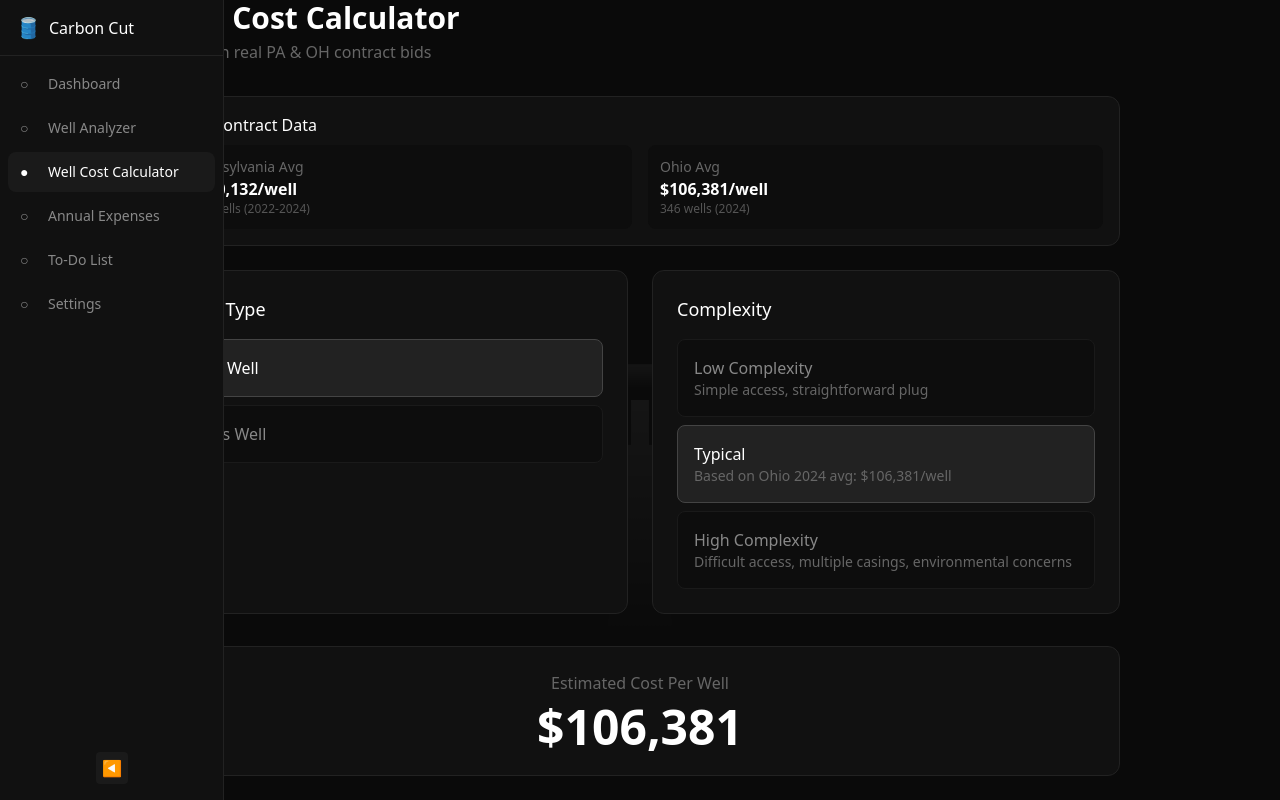
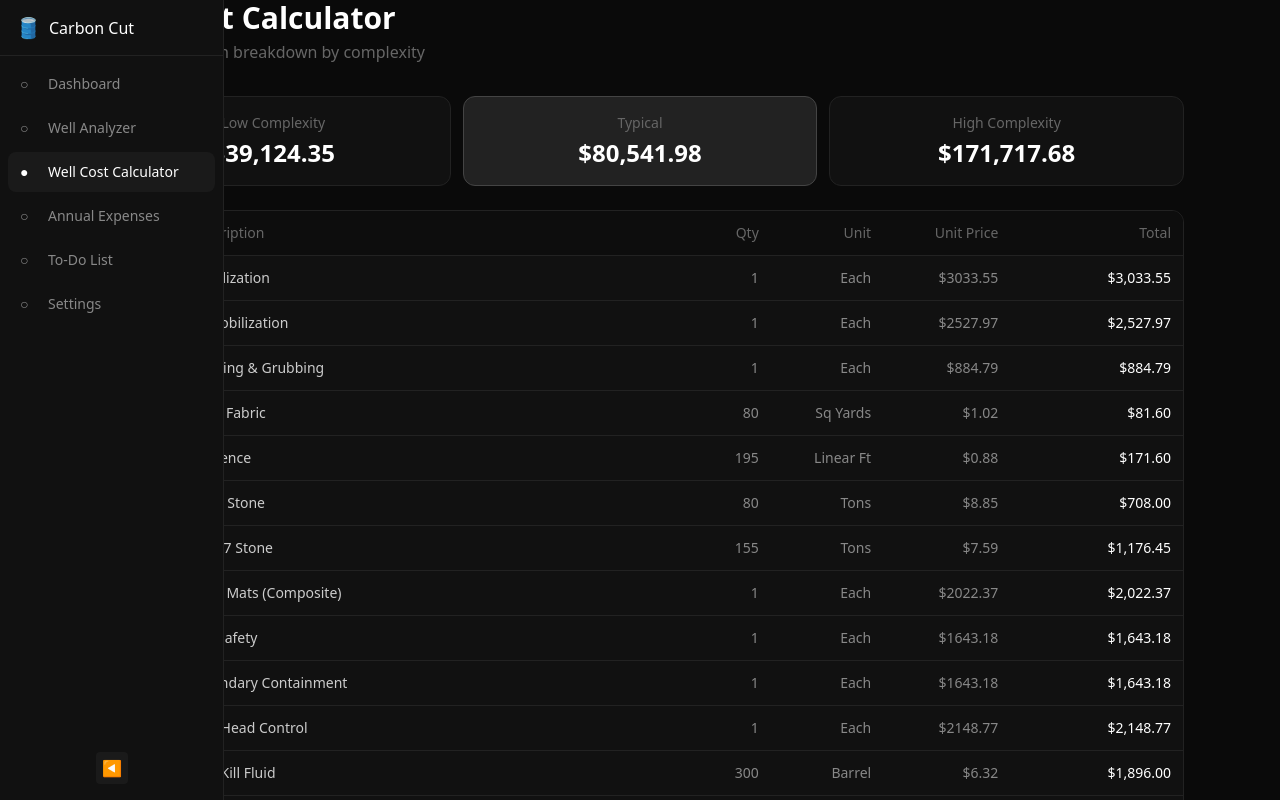
Before and after one commit to AAN2793/orphan-well-dashboard, a Next.js app: page /well-cost in a window 1280 px wide. Shown: the top 800 px of the page. Built offline with nearby package versions, Linux system fonts and the light colour scheme.

Commit message:
Add detailed cost breakdown with all line items for Low/Typical/High complexity

```diff
--- a/pages/index.js
+++ b/pages/index.js
@@ -113,10 +113,9 @@ export default function Home() {
             {/* Stats */}
             <div className="grid grid-cols-2 md:grid-cols-4 gap-3 md:gap-4 mb-8">
               {[
-                { label: 'Active Tools', value: '4' },
-                { label: 'Cost Tiers', value: '3' },
-                { label: 'Annual Budget', value: '$640K' },
-                { label: 'Tasks', value: '8' },
+                { label: 'Low Complexity', value: '$39,124' },
+                { label: 'Typical', value: '$80,542' },
+                { label: 'High Complexity', value: '$171,718' },
               ].map((stat, idx) => (
                 <div key={idx} className="p-4 md:p-5 bg-[#111111] rounded-xl border border-[#222222]">
                   <p className="text-2xl md:text-3xl font-semibold text-white">{stat.value}</p>
--- a/pages/well-cost.js
+++ b/pages/well-cost.js
@@ -6,7 +6,7 @@ export default function WellCost() {
   const [sidebarOpen, setSidebarOpen] = useState(true)
   const [mobileMenuOpen, setMobileMenuOpen] = useState(false)
   const [complexity, setComplexity] = useState('typical')
-  const [wellType, setWellType] = useState('oil')
+  const [expanded, setExpanded] = useState(false)
 
   const navItems = [
     { id: 'dashboard', name: 'Dashboard', href: '/' },
@@ -17,22 +17,129 @@ export default function WellCost() {
     { id: 'settings', name: 'Settings', href: '/settings' },
   ]
 
-  // Real bid data from PA & OH contracts
-  const costTiers = {
-    low: { oil: 75000, gas: 75000, desc: 'Simple access, straightforward plug' },
-    typical: { oil: 106381, gas: 106381, desc: 'Based on Ohio 2024 avg: $106,381/well' },
-    high: { oil: 150000, gas: 150000, desc: 'Difficult access, multiple casings, environmental concerns' }
+  const costData = {
+    low: {
+      total: 39124.35,
+      items: [
+        { code: '1100', desc: 'Mobilization', qty: 1, unit: 'Each', price: 375.07, total: 375.07 },
+        { code: '1110', desc: 'Demobilization', qty: 1, unit: 'Each', price: 312.56, total: 312.56 },
+        { code: '1140', desc: 'Clearing & Grubbing', qty: 1, unit: 'Each', price: 250.05, total: 250.05 },
+        { code: '1150', desc: 'Filter Fabric', qty: 80, unit: 'Sq Yards', price: 0.50, total: 40 },
+        { code: '1160', desc: 'Silt Fence', qty: 195, unit: 'Linear Ft', price: 0.44, total: 85.80 },
+        { code: '1230', desc: 'No. 4 Stone', qty: 80, unit: 'Tons', price: 4.37, total: 349.60 },
+        { code: '1250', desc: 'No. 57 Stone', qty: 155, unit: 'Tons', price: 3.75, total: 581.25 },
+        { code: '2100', desc: 'Site Safety', qty: 1, unit: 'Each', price: 150.03, total: 150.03 },
+        { code: '2130', desc: 'Secondary Containment', qty: 1, unit: 'Each', price: 75.02, total: 75.02 },
+        { code: '2160', desc: 'Well Head Control', qty: 1, unit: 'Each', price: 375.07, total: 375.07 },
+        { code: '2171', desc: 'Well Kill Fluid', qty: 300, unit: 'Barrel', price: 1.87, total: 561 },
+        { code: '3100', desc: 'Well Prep & Plugging', qty: 1, unit: 'Each', price: 30000, total: 30000 },
+        { code: '3290', desc: 'Severing', qty: 1, unit: 'Each', price: 112.52, total: 112.52 },
+        { code: '3310', desc: 'Tubing', qty: 2, unit: 'Each', price: 187.54, total: 375.08 },
+        { code: '3340', desc: 'Approved Cement (Sack)', qty: 350, unit: 'Each', price: 10, total: 3500 },
+        { code: '3350', desc: 'Cement Mixing & Pumping', qty: 1, unit: 'Each', price: 625.12, total: 625.12 },
+        { code: '4100', desc: 'Site Restoration', qty: 1, unit: 'Each', price: 437.59, total: 437.59 },
+        { code: '4160', desc: 'Approved Resoil', qty: 40, unit: 'Tons', price: 3.12, total: 124.80 },
+        { code: '4420', desc: 'Contaminated Material Disposal', qty: 25, unit: 'Tons', price: 8.75, total: 218.75 },
+        { code: '4440', desc: 'Salvage Material Disposal', qty: 1, unit: 'Each', price: 125.02, total: 125.02 },
+        { code: '4460', desc: 'Fluid Disposal', qty: 250, unit: 'Barrel', price: 1.50, total: 375 },
+        { code: '4450', desc: 'Steam Cleaning', qty: 1, unit: 'Each', price: 75.02, total: 75.02 },
+      ]
+    },
+    typical: {
+      total: 80541.98,
+      items: [
+        { code: '1100', desc: 'Mobilization', qty: 1, unit: 'Each', price: 3033.55, total: 3033.55 },
+        { code: '1110', desc: 'Demobilization', qty: 1, unit: 'Each', price: 2527.97, total: 2527.97 },
+        { code: '1140', desc: 'Clearing & Grubbing', qty: 1, unit: 'Each', price: 884.79, total: 884.79 },
+        { code: '1150', desc: 'Filter Fabric', qty: 80, unit: 'Sq Yards', price: 1.02, total: 81.60 },
+        { code: '1160', desc: 'Silt Fence', qty: 195, unit: 'Linear Ft', price: 0.88, total: 171.60 },
+        { code: '1230', desc: 'No. 4 Stone', qty: 80, unit: 'Tons', price: 8.85, total: 708 },
+        { code: '1250', desc: 'No. 57 Stone', qty: 155, unit: 'Tons', price: 7.59, total: 1176.45 },
+        { code: '1510', desc: 'Road Mats (Composite)', qty: 1, unit: 'Each', price: 2022.37, total: 2022.37 },
+        { code: '2100', desc: 'Site Safety', qty: 1, unit: 'Each', price: 1643.18, total: 1643.18 },
+        { code: '2130', desc: 'Secondary Containment', qty: 1, unit: 'Each', price: 1643.18, total: 1643.18 },
+        { code: '2160', desc: 'Well Head Control', qty: 1, unit: 'Each', price: 2148.77, total: 2148.77 },
+        { code: '2171', desc: 'Well Kill Fluid', qty: 300, unit: 'Barrel', price: 6.32, total: 1896 },
+        { code: '3100', desc: 'Well Prep & Plugging', qty: 1, unit: 'Each', price: 35000, total: 35000 },
+        { code: '3240', desc: 'Logging (GR/CCL/Temp/Bond/Caliper)', qty: 1, unit: 'Each', price: 3033.55, total: 3033.55 },
+        { code: '3290', desc: 'Severing', qty: 1, unit: 'Each', price: 379.19, total: 379.19 },
+        { code: '3310', desc: 'Tubing', qty: 2, unit: 'Each', price: 505.60, total: 1011.20 },
+        { code: '3340', desc: 'Approved Cement (Sack)', qty: 828, unit: 'Each', price: 10, total: 8280 },
+        { code: '3350', desc: 'Cement Mixing & Pumping', qty: 1, unit: 'Each', price: 5055.92, total: 5055.92 },
+        { code: '4100', desc: 'Site Restoration', qty: 1, unit: 'Each', price: 1895.97, total: 1895.97 },
+        { code: '4160', desc: 'Approved Resoil', qty: 40, unit: 'Tons', price: 6.32, total: 252.80 },
+        { code: '4420', desc: 'Contaminated Material Disposal', qty: 25, unit: 'Tons', price: 17.69, total: 442.25 },
+        { code: '4440', desc: 'Salvage Material Disposal', qty: 1, unit: 'Each', price: 631.99, total: 631.99 },
+        { code: '4460', desc: 'Fluid Disposal', qty: 250, unit: 'Barrel', price: 3.79, total: 947.50 },
+        { code: '4450', desc: 'Steam Cleaning', qty: 1, unit: 'Each', price: 151.67, total: 151.67 },
+        { code: '240', desc: 'Professional Services (Mud Engineer) (Contingency)', qty: 1, unit: 'Each', price: 631.99, total: 631.99 },
+        { code: '1520', desc: 'Road Mats (Contingency)', qty: 1, unit: 'Each', price: 505.60, total: 505.60 },
+        { code: '2181', desc: 'Additional Circulation Fluid (Freshwater) (Contingency)', qty: 200, unit: 'Barrel', price: 0.63, total: 126 },
+        { code: '2220', desc: 'Well Casing Tap (Contingency)', qty: 1, unit: 'Each', price: 126.39, total: 126.39 },
+        { code: '3450', desc: 'Lost Circulation Materials (Sack) (Contingency)', qty: 20, unit: 'Each', price: 6.32, total: 126.40 },
+        { code: '3370', desc: 'Class H Cement (Sack) (Contingency)', qty: 100, unit: 'Each', price: 2.53, total: 253 },
+        { code: '3460', desc: 'Drilling Mud (Sack) (Contingency)', qty: 50, unit: 'Each', price: 3.04, total: 152 },
+        { code: '3380', desc: 'Nine Sack Grout (Contingency)', qty: 5, unit: 'Cu Yard', price: 20.22, total: 101.10 },
+        { code: '4240', desc: 'Formed Concrete (Contingency)', qty: 10, unit: 'Cu Yard', price: 350, total: 3500 },
+      ]
+    },
+    high: {
+      total: 171717.68,
+      items: [
+        { code: '1100', desc: 'Mobilization', qty: 1, unit: 'Each', price: 8959.19, total: 8959.19 },
+        { code: '1110', desc: 'Demobilization', qty: 1, unit: 'Each', price: 8959.19, total: 8959.19 },
+        { code: '1140', desc: 'Clearing & Grubbing', qty: 1, unit: 'Each', price: 2389.11, total: 2389.11 },
+        { code: '1150', desc: 'Filter Fabric', qty: 80, unit: 'Sq Yards', price: 1.20, total: 96 },
+        { code: '1160', desc: 'Silt Fence', qty: 195, unit: 'Linear Ft', price: 1.04, total: 202.80 },
+        { code: '1230', desc: 'No. 4 Stone', qty: 80, unit: 'Tons', price: 10.45, total: 836 },
+        { code: '1250', desc: 'No. 57 Stone', qty: 155, unit: 'Tons', price: 8.96, total: 1388.80 },
+        { code: '1510', desc: 'Road Mats (Composite)', qty: 1, unit: 'Each', price: 13000, total: 13000 },
+        { code: '2100', desc: 'Site Safety', qty: 1, unit: 'Each', price: 5823.47, total: 5823.47 },
+        { code: '2130', desc: 'Secondary Containment', qty: 1, unit: 'Each', price: 3882.32, total: 3882.32 },
+        { code: '2160', desc: 'Well Head Control', qty: 1, unit: 'Each', price: 3882.32, total: 3882.32 },
+        { code: '2171', desc: 'Well Kill Fluid', qty: 300, unit: 'Barrel', price: 13.44, total: 4032 },
+        { code: '3100', desc: 'Well Prep & Plugging', qty: 1, unit: 'Each', price: 44000, total: 44000 },
+        { code: '3240', desc: 'Logging (GR/CCL/Temp/Bond/Caliper)', qty: 1, unit: 'Each', price: 5972.79, total: 5972.79 },
+        { code: '3290', desc: 'Severing', qty: 1, unit: 'Each', price: 1194.56, total: 1194.56 },
+        { code: '3310', desc: 'Tubing', qty: 1, unit: 'Each', price: 597.28, total: 597.28 },
+        { code: '3340', desc: 'Approved Cement (Sack)', qty: 798, unit: 'Each', price: 10, total: 7980 },
+        { code: '3350', desc: 'Cement Mixing & Pumping', qty: 1, unit: 'Each', price: 10158, total: 10158 },
+        { code: '4100', desc: 'Site Restoration', qty: 1, unit: 'Each', price: 4479.59, total: 4479.59 },
+        { code: '4160', desc: 'Approved Resoil', qty: 40, unit: 'Tons', price: 8.96, total: 358.40 },
+        { code: '4420', desc: 'Contaminated Material Disposal', qty: 25, unit: 'Tons', price: 29.87, total: 746.75 },
+        { code: '4440', desc: 'Salvage Material Disposal', qty: 1, unit: 'Each', price: 4479.59, total: 4479.59 },
+        { code: '4460', desc: 'Fluid Disposal', qty: 250, unit: 'Barrel', price: 8.96, total: 2240 },
+        { code: '4450', desc: 'Steam Cleaning', qty: 1, unit: 'Each', price: 358.36, total: 358.36 },
+        { code: '240', desc: 'Professional Services (Mud Engineer) (Contingency)', qty: 1, unit: 'Each', price: 1791.83, total: 1791.83 },
+        { code: '1520', desc: 'Road Mats (Contingency)', qty: 1, unit: 'Each', price: 2269.66, total: 2269.66 },
+        { code: '2150', desc: 'H2S Safety Team Standby (Contingency)', qty: 1, unit: 'Days', price: 895.92, total: 895.92 },
+        { code: '2140', desc: 'H2S Safety Team (Contingency)', qty: 1, unit: 'Days', price: 4479.59, total: 4479.59 },
+        { code: '2181', desc: 'Additional Circulation Fluid (Freshwater) (Contingency)', qty: 200, unit: 'Barrel', price: 1.50, total: 300 },
+        { code: '2200', desc: 'Well Head Control (H2S) (Contingency)', qty: 1, unit: 'Each', price: 895.92, total: 895.92 },
+        { code: '2220', desc: 'Well Casing Tap (Contingency)', qty: 1, unit: 'Each', price: 447.96, total: 447.96 },
+        { code: '2360', desc: 'Downhole Videography (Contingency)', qty: 1, unit: 'Each', price: 1791.83, total: 1791.83 },
+        { code: '3140', desc: 'Fishing (Contingency)', qty: 8, unit: 'Hour', price: 447.96, total: 3583.68 },
+        { code: '3160', desc: 'Milling/Drillout (Contingency)', qty: 8, unit: 'Hour', price: 597.28, total: 4778.24 },
+        { code: '3170', desc: 'Magnet (Contingency)', qty: 1, unit: 'Each', price: 89.59, total: 89.59 },
+        { code: '3250', desc: 'Shooting (Contingency)', qty: 1, unit: 'Each', price: 4180.96, total: 4180.96 },
+        { code: '3450', desc: 'Lost Circulation Materials (Sack) (Contingency)', qty: 20, unit: 'Each', price: 19.41, total: 388.20 },
+        { code: '3370', desc: 'Class H Cement (Sack) (Contingency)', qty: 100, unit: 'Each', price: 3.58, total: 358 },
+        { code: '3460', desc: 'Drilling Mud (Sack) (Contingency)', qty: 50, unit: 'Each', price: 4.78, total: 239 },
+        { code: '3380', desc: 'Nine Sack Grout (Contingency)', qty: 5, unit: 'Cu Yard', price: 134.39, total: 671.95 },
+        { code: '3480', desc: 'Hydrogen Sulfide Scavenger (Contingency)', qty: 25, unit: 'Gallon', price: 14.93, total: 373.25 },
+        { code: '4240', desc: 'Formed Concrete (Contingency)', qty: 10, unit: 'Cu Yard', price: 500, total: 5000 },
+        { code: '4700', desc: 'Crop Damage (Corn/Soy/Wheat) (If Ag)', qty: 1, unit: 'Each', price: 3165.58, total: 3165.58 },
+      ]
+    }
   }
 
-  const getCost = () => {
-    return costTiers[complexity][wellType]
-  }
+  const currentData = costData[complexity]
 
   return (
     <>
       <Head>
         <title>Well Cost Calculator | Carbon Cut Solutions</title>
-        <meta name="description" content="Cost estimates based on real contract bids" />
+        <meta name="description" content="Detailed cost breakdown by complexity" />
         <meta name="viewport" content="width=device-width, initial-scale=1" />
       </Head>
 
@@ -99,97 +206,67 @@ export default function WellCost() {
 
         {/* Main Content */}
         <main className={`md:transition-all md:duration-300 relative z-10 ${sidebarOpen ? 'md:ml-56' : 'md:ml-14'}`}>
-          <div className="pt-16 md:pt-0 max-w-5xl mx-auto px-4 md:px-8 py-8">
+          <div className="pt-16 md:pt-0 max-w-6xl mx-auto px-4 md:px-8 py-8">
             <header className="mb-8">
               <h1 className="text-2xl md:text-3xl font-semibold text-white mb-1">Well Cost Calculator</h1>
-              <p className="text-[#666666]">Based on real PA & OH contract bids</p>
+              <p className="text-[#666666]">Detailed line-item breakdown by complexity</p>
             </header>
 
-            {/* Real Data Reference */}
+            {/* Cost Summary */}
             <section className="mb-6">
-              <div className="p-4 bg-[#111111] border border-[#222222] rounded-xl">
-                <h3 className="text-white font-medium mb-2">Real Contract Data</h3>
-                <div className="grid grid-cols-2 gap-4">
-                  <div className="p-3 bg-[#0d0d0d] rounded-lg">
-                    <p className="text-[#666666] text-sm">Pennsylvania Avg</p>
-                    <p className="text-white font-semibold">$110,132/well</p>
-                    <p className="text-[#555555] text-xs">227 wells (2022-2024)</p>
-                  </div>
-                  <div className="p-3 bg-[#0d0d0d] rounded-lg">
-                    <p className="text-[#666666] text-sm">Ohio Avg</p>
-                    <p className="text-white font-semibold">$106,381/well</p>
-                    <p className="text-[#555555] text-xs">346 wells (2024)</p>
-                  </div>
-                </div>
+              <div className="grid grid-cols-3 gap-3">
+                {[
+                  { id: 'low', name: 'Low Complexity', amount: 39124.35 },
+                  { id: 'typical', name: 'Typical', amount: 80541.98 },
+                  { id: 'high', name: 'High Complexity', amount: 171717.68 },
+                ].map((tier) => (
+                  <button
+                    key={tier.id}
+                    onClick={() => setComplexity(tier.id)}
+                    className={`p-4 rounded-xl border transition-all ${complexity === tier.id ? 'bg-[#222222] border-[#444444]' : 'bg-[#111111] border-[#222222]'}`}
+                  >
+                    <p className="text-[#666666] text-sm mb-1">{tier.name}</p>
+                    <p className="text-2xl font-semibold text-white">${tier.amount.toLocaleString()}</p>
+                  </button>
+                ))}
               </div>
             </section>
 
-            {/* Calculator */}
+            {/* Line Items Table */}
             <section className="mb-8">
-              <div className="grid grid-cols-1 md:grid-cols-2 gap-6">
-                {/* Well Type */}
-                <div className="p-6 bg-[#111111] border border-[#222222] rounded-xl">
-                  <h2 className="text-lg font-medium text-white mb-4">Well Type</h2>
-                  <div className="space-y-2">
-                    {[
-                      { id: 'oil', name: 'Oil Well' },
-                      { id: 'gas', name: 'Gas Well' },
-                    ].map((type) => (
-                      <button
-                        key={type.id}
-                        onClick={() => setWellType(type.id)}
-                        className={`w-full p-4 rounded-lg text-left transition-all ${wellType === type.id ? 'bg-[#222222] text-white border border-[#444444]' : 'bg-[#0d0d0d] text-[#888888] border border-[#1a1a1a]'}`}
-                      >
-                        {type.name}
-                      </button>
-                    ))}
-                  </div>
+              <div className="bg-[#111111] border border-[#222222] rounded-xl overflow-hidden">
+                <div className="overflow-x-auto">
+                  <table className="w-full text-sm">
+                    <thead className="bg-[#0d0d0d]">
+                      <tr>
+                        <th className="text-left p-3 text-[#666666] font-medium">Code</th>
+                        <th className="text-left p-3 text-[#666666] font-medium">Description</th>
+                        <th className="text-right p-3 text-[#666666] font-medium">Qty</th>
+                        <th className="text-right p-3 text-[#666666] font-medium">Unit</th>
+                        <th className="text-right p-3 text-[#666666] font-medium">Unit Price</th>
+                        <th className="text-right p-3 text-[#666666] font-medium">Total</th>
+                      </tr>
+                    </thead>
+                    <tbody>
+                      {currentData.items.map((item, idx) => (
+                        <tr key={idx} className="border-t border-[#222222]">
+                          <td className="p-3 text-white font-mono">{item.code}</td>
+                          <td className="p-3 text-[#cccccc]">{item.desc}</td>
+                          <td className="p-3 text-right text-[#888888]">{item.qty}</td>
+                          <td className="p-3 text-right text-[#888888]">{item.unit}</td>
+                          <td className="p-3 text-right text-[#888888]">${item.price.toFixed(2)}</td>
+                          <td className="p-3 text-right text-white font-medium">${item.total.toLocaleString(undefined, { minimumFractionDigits: 2 })}</td>
+                        </tr>
+                      ))}
+                    </tbody>
+                    <tfoot className="bg-[#0d0d0d]">
+                      <tr className="border-t border-[#333333]">
+                        <td colSpan={5} className="p-4 text-right text-white font-semibold">TOTAL PER WELL</td>
+                        <td className="p-4 text-right text-white font-semibold text-lg">${currentData.total.toLocaleString()}</td>
+                      </tr>
+                    </tfoot>
+                  </table>
                 </div>
-
-                {/* Complexity */}
-                <div className="p-6 bg-[#111111] border border-[#222222] rounded-xl">
-                  <h2 className="text-lg font-medium text-white mb-4">Complexity</h2>
-                  <div className="space-y-2">
-                    {[
-                      { id: 'low', name: 'Low Complexity', desc: costTiers.low.desc },
-                      { id: 'typical', name: 'Typical', desc: costTiers.typical.desc },
-                      { id: 'high', name: 'High Complexity', desc: costTiers.high.desc },
-                    ].map((level) => (
-                      <button
-                        key={level.id}
-                        onClick={() => setComplexity(level.id)}
-                        className={`w-full p-4 rounded-lg text-left transition-all ${complexity === level.id ? 'bg-[#222222] text-white border border-[#444444]' : 'bg-[#0d0d0d] text-[#888888] border border-[#1a1a1a]'}`}
-                      >
-                        <p className="font-medium">{level.name}</p>
-                        <p className="text-sm text-[#666666]">{level.desc}</p>
-                      </button>
-                    ))}
-                  </div>
-                </div>
-              </div>
-            </section>
-
-            {/* Cost Display */}
-            <section className="mb-8">
-              <div className="p-6 bg-[#111111] border border-[#222222] rounded-xl text-center">
-                <p className="text-[#666666] mb-2">Estimated Cost Per Well</p>
-                <p className="text-4xl md:text-5xl font-semibold text-white">${getCost().toLocaleString()}</p>
-              </div>
-            </section>
-
-            {/* Cost Tiers Reference */}
-            <section className="mb-8">
-              <h2 className="text-lg font-medium text-white mb-3">Cost Tiers Reference</h2>
-              <div className="grid grid-cols-3 gap-4">
-                {['Low', 'Typical', 'High'].map((tier, idx) => {
-                  const tierKey = tier.toLowerCase()
-                  return (
-                    <div key={tier} className="p-4 bg-[#111111] border border-[#222222] rounded-xl">
-                      <p className="text-white font-medium mb-2">{tier} Complexity</p>
-                      <p className="text-[#666666]">${costTiers[tierKey].oil.toLocaleString()}/well</p>
-                    </div>
-                  )
-                })}
               </div>
             </section>
 
```
